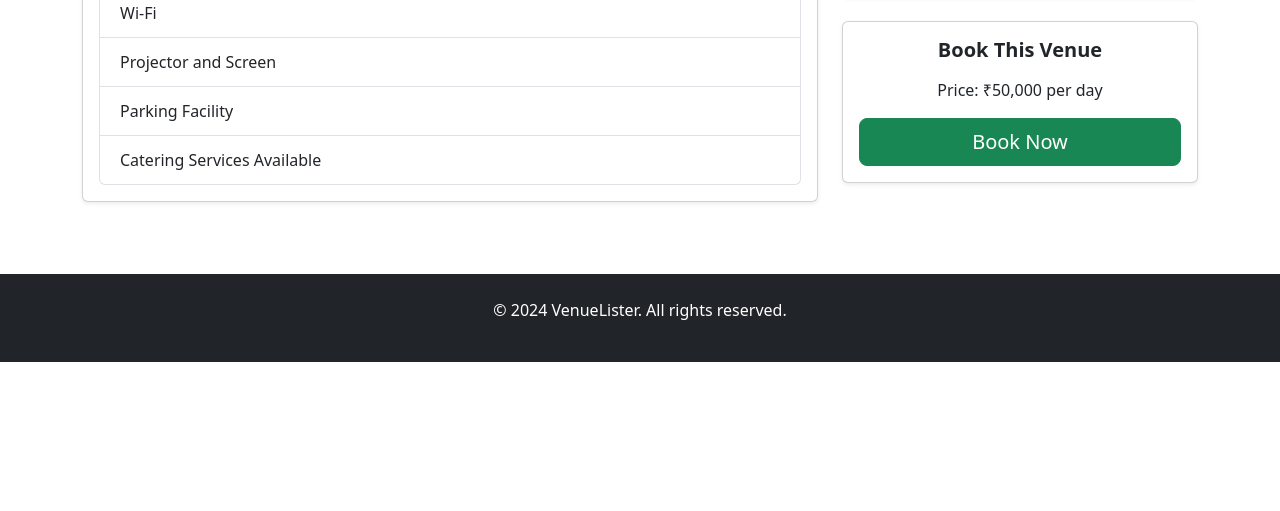
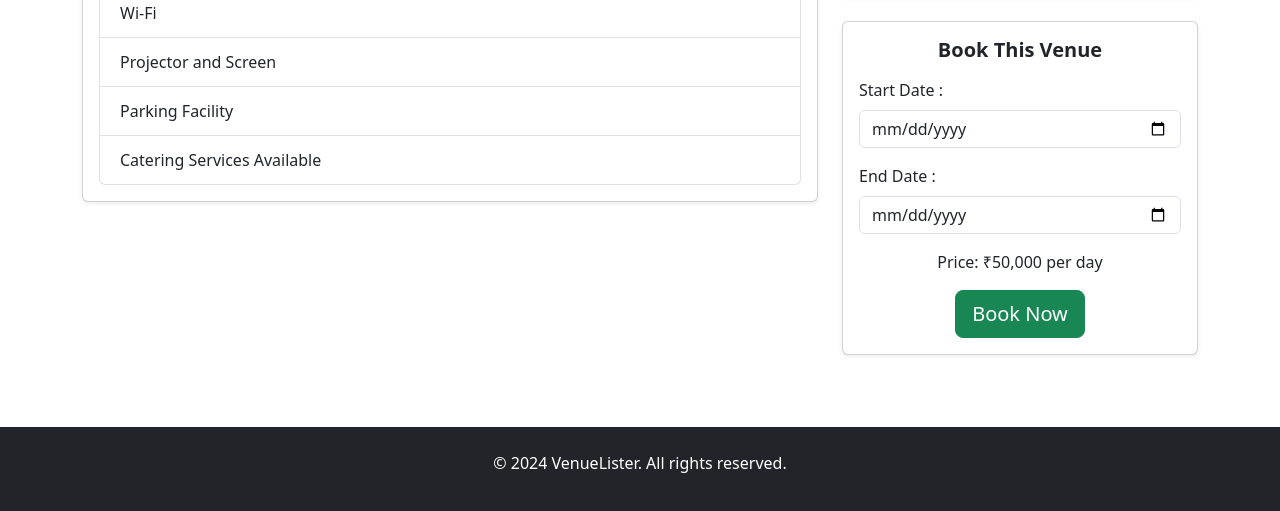
Before and after one commit to Diwanshu-kumar/Event-facilitator-frontend, a plain HTML site: page venueManagement/venueDetails.html in a window 1280 px wide. Shown: the part 1035-1546 px from the top of the page. Before the commit the page ends 1397 px from the top, so only its background shows below. Drawn offline with nearby package versions, Linux system fonts and the light colour scheme; no server answers.

Commit message:
added : booking date field

```diff
--- a/venueManagement/venueDetails.html
+++ b/venueManagement/venueDetails.html
@@ -113,10 +113,21 @@
 
                 <!-- Booking Info -->
                 <div class="card mb-4 shadow-sm">
-                    <div class="card-body text-center">
-                        <h5 class="card-title">Book This Venue</h5>
-                        <p class="card-text" id="venuePrice">Price: ₹50,000 per day</p>
-                        <a href="#" class="btn btn-success btn-lg w-100">Book Now</a>
+                    <div class="card-body">
+                        <h5 class="card-title text-center">Book This Venue</h5>
+                        <!-- Date Range Selection -->
+                        <div class="mb-3">
+                            <label for="startDate" class="form-label">Start Date : </label>
+                            <input type="date" class="form-control" id="startDate" required>
+                        </div>
+                        <div class="mb-3">
+                            <label for="endDate" class="form-label">End Date : </label>
+                            <input type="date" class="form-control" id="endDate" required>
+                        </div>
+                        <div class="text-center">
+                            <p class="card-text" id="venuePrice">Price: ₹50,000 per day</p>
+                            <a href="#" class="btn btn-success btn-lg ">Book Now</a>
+                        </div>
                     </div>
                 </div>
             </div>
```
